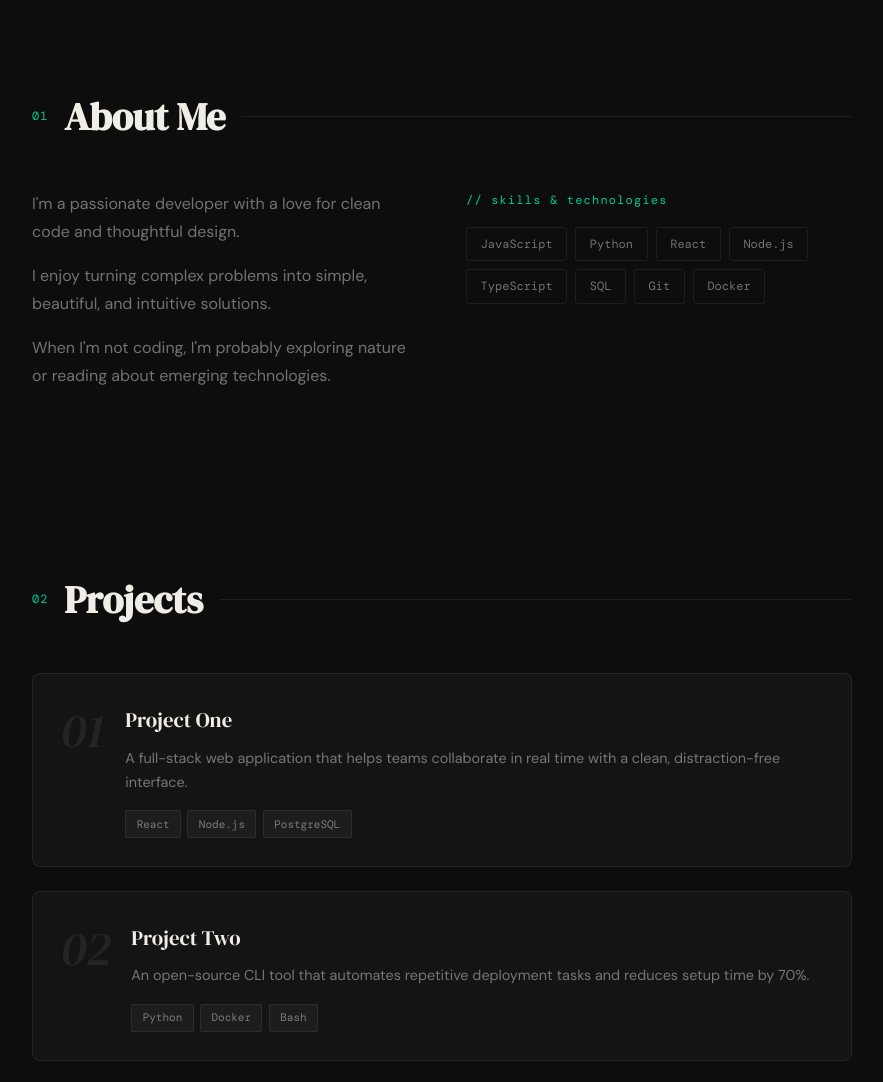
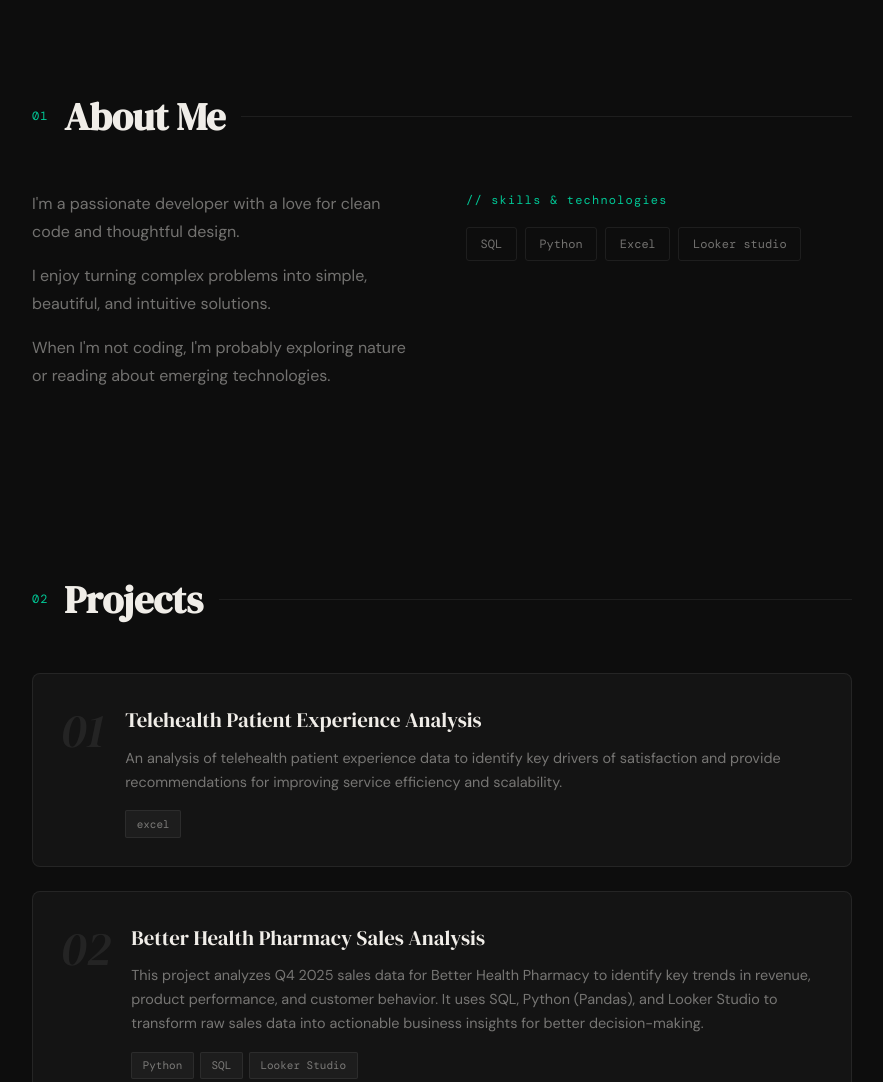
Before and after one commit to kawiraaa/portfolio, a plain HTML site: page index.html in a window 1280 px wide. Shown: the part 797-1879 px from the top of the page, without its empty margins (198-1081 px from the left). Drawn offline with nearby package versions, Linux system fonts and the light colour scheme.

Commit message:
Update index.html

```diff
--- a/index.html
+++ b/index.html
@@ -15,15 +15,16 @@
   -->
   <script>
     const CONFIG = {
+      description: "hi, i'm ",
       name: "Colleen ",
       title: "Data Analyst",
-      description: "I build elegant, performant software that solves real problems.",
+      description: "i turn raw data into clear insights that help support smarter decisions and business growth.",
       accentColor: "#00C896",
 
       social: {
-        email: "you@example.com",
-        linkedin: "https://linkedin.com/in/yourprofile",
-        github: "https://github.com/yourusername",
+        email: "colleenkawira@gmail.com",
+        linkedin: "https://www.linkedin.com/in/colleen-patience-k-641a84337/",
+        github: "https://github.com/kawiraaa",
       },
 
       aboutMe: `I'm a passionate developer with a love for clean code and thoughtful design.
@@ -31,28 +32,27 @@ I enjoy turning complex problems into simple, beautiful, and intuitive solutions
 When I'm not coding, I'm probably exploring nature or reading about emerging technologies.`,
 
       skills: [
-        "JavaScript", "Python", "React", "Node.js",
-        "TypeScript", "SQL", "Git", "Docker"
+        "SQL", "Python", "Excel", "Looker studio"
       ],
 
       projects: [
         {
-          name: "Project One",
-          description: "A full-stack web application that helps teams collaborate in real time with a clean, distraction-free interface.",
-          link: "https://github.com/yourusername/project-one",
-          skills: ["React", "Node.js", "PostgreSQL"]
+          name: "Telehealth Patient Experience Analysis",
+          description: "An analysis of telehealth patient experience data to identify key drivers of satisfaction and provide recommendations for improving service efficiency and scalability.",
+          link: "https://github.com/kawiraaa/telehealth-",
+          skills: ["excel"]
         },
         {
-          name: "Project Two",
-          description: "An open-source CLI tool that automates repetitive deployment tasks and reduces setup time by 70%.",
-          link: "https://github.com/yourusername/project-two",
-          skills: ["Python", "Docker", "Bash"]
+          name: "Better Health Pharmacy Sales Analysis",
+          description: "This project analyzes Q4 2025 sales data for Better Health Pharmacy to identify key trends in revenue, product performance, and customer behavior. It uses SQL, Python (Pandas), and Looker Studio to transform raw sales data into actionable business insights for better decision-making.",
+          link: "https://github.com/kawiraaa/pharma-sales",
+          skills: ["Python", "SQL", "Looker Studio"]
         },
         {
           name: "Project Three",
           description: "A data visualization dashboard that transforms raw CSVs into interactive, shareable charts.",
           link: "https://github.com/yourusername/project-three",
-          skills: ["TypeScript", "D3.js", "SQL"]
+          skills: ["SQL", "Looker studio"]
         }
       ]
     };
```
